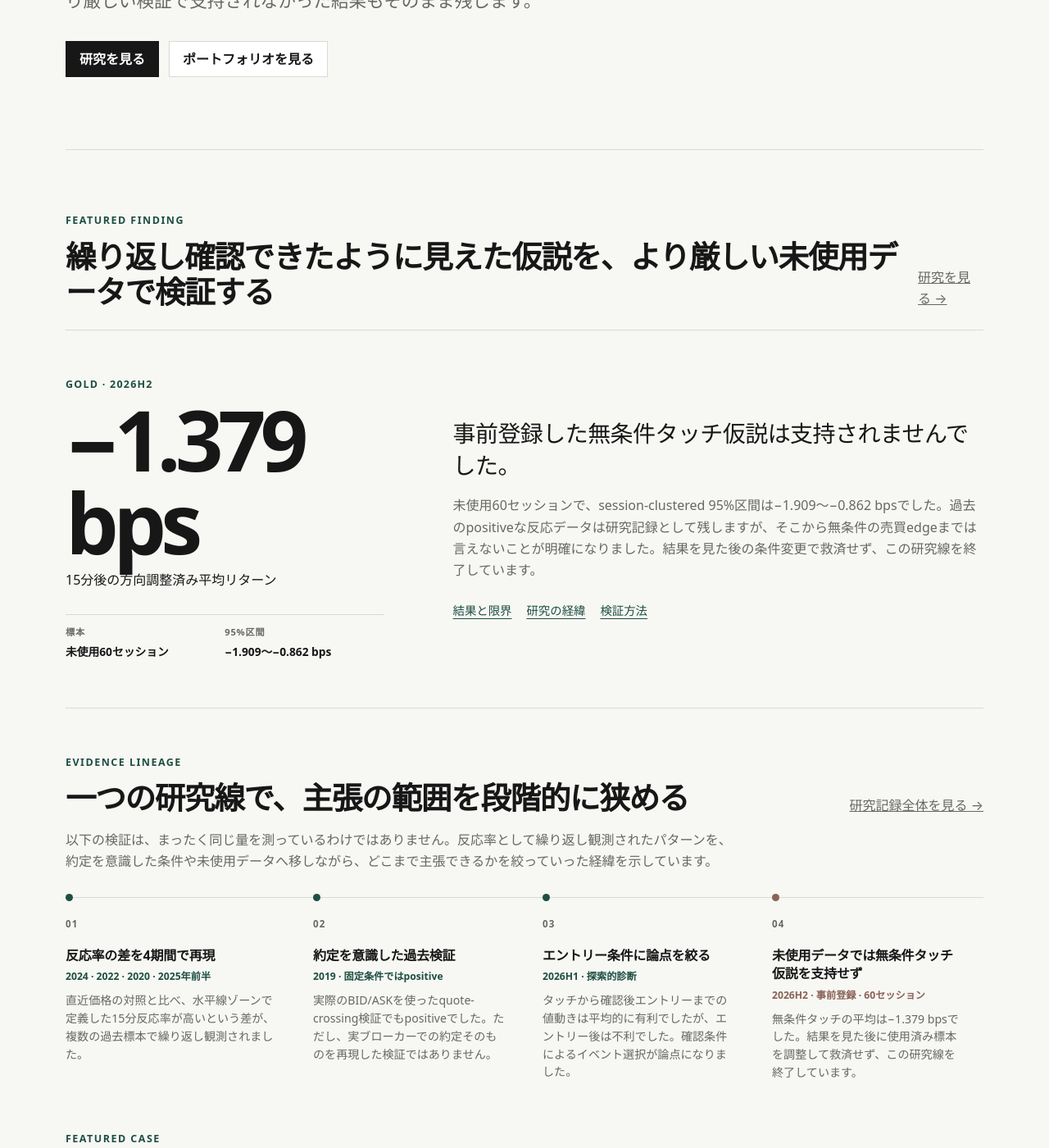
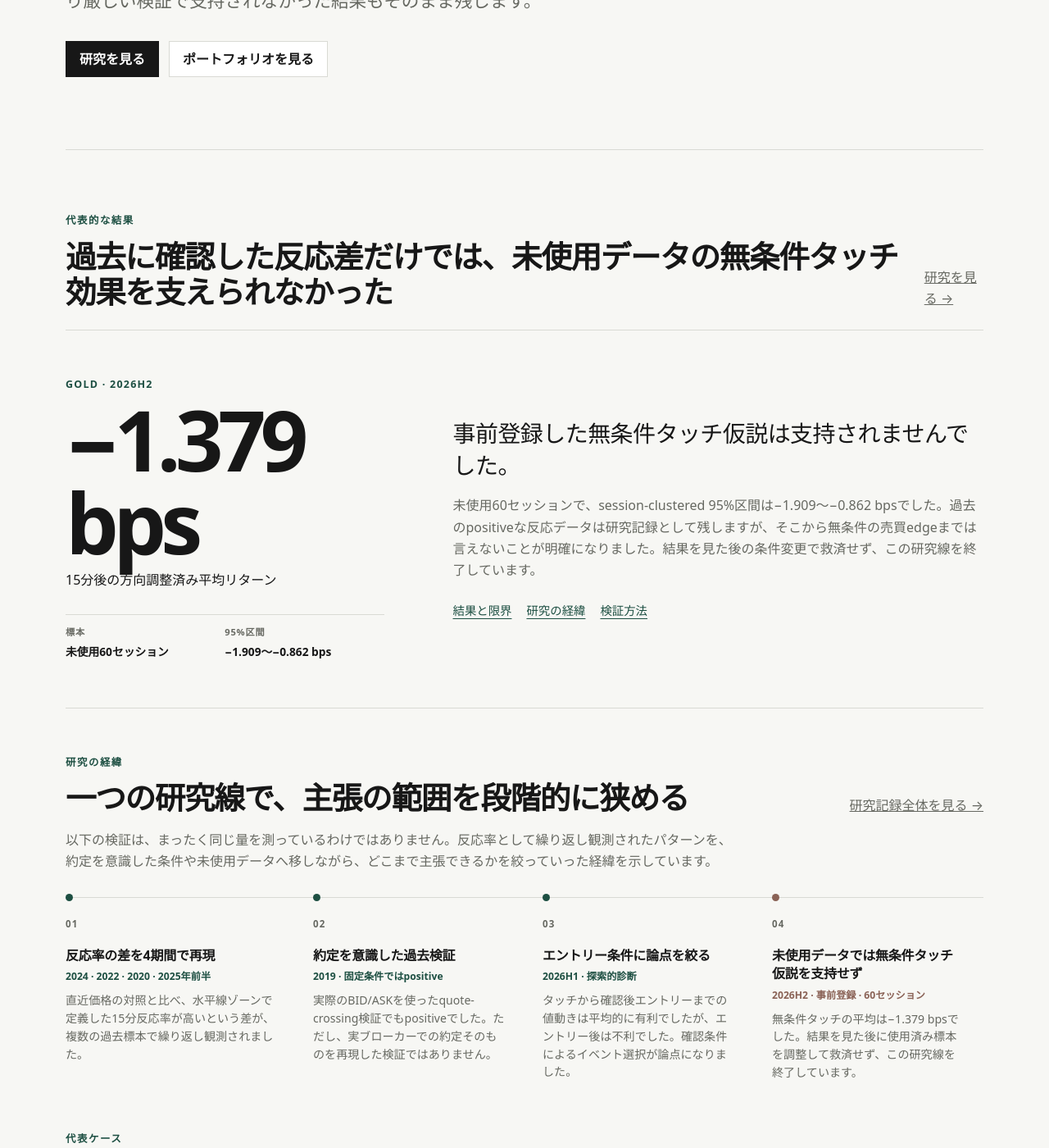
Before and after one commit to Josh-Temple/studio-lab-research, a Jekyll site: the page built from ja/index.md, in a window 1280 px wide and 1400 px high, scrolled down 548 px. Shown: the whole window at 82% size. Built offline with Jekyll 4.4.1, drawn with Linux system fonts in a browser that asks for light colours.

Commit message:
Refine Japanese homepage labels

```diff
--- a/ja/index.md
+++ b/ja/index.md
@@ -18,8 +18,8 @@ description: 公共分野の業務改革ケース、研究、ツールを、判
 <section class="section" aria-labelledby="featured-finding-title-ja">
   <div class="section-heading">
     <div>
-      <p class="eyebrow">Featured finding</p>
-      <h2 id="featured-finding-title-ja">繰り返し確認できたように見えた仮説を、より厳しい未使用データで検証する</h2>
+      <p class="eyebrow">代表的な結果</p>
+      <h2 id="featured-finding-title-ja">過去に確認した反応差だけでは、未使用データの無条件タッチ効果を支えられなかった</h2>
     </div>
     <a href="{{ '/ja/research/gold-horizontal-unconditional-touch-2026h2/' | relative_url }}">研究を見る →</a>
   </div>
@@ -48,7 +48,7 @@ description: 公共分野の業務改革ケース、研究、ツールを、判
 <section class="section compact-section evidence-lineage-section" aria-labelledby="evidence-lineage-title-ja">
   <div class="section-heading lineage-heading">
     <div>
-      <p class="eyebrow">Evidence lineage</p>
+      <p class="eyebrow">研究の経緯</p>
       <h2 id="evidence-lineage-title-ja">一つの研究線で、主張の範囲を段階的に狭める</h2>
     </div>
     <a href="{{ '/ja/research/gold-horizontal-replication-execution-evidence/' | relative_url }}">研究記録全体を見る →</a>
@@ -77,7 +77,7 @@ description: 公共分野の業務改革ケース、研究、ツールを、判
 <section class="section compact-section" aria-labelledby="featured-case-title-ja">
   <div class="section-heading">
     <div>
-      <p class="eyebrow">Featured case</p>
+      <p class="eyebrow">代表ケース</p>
       <h2 id="featured-case-title-ja">制約の強い組織でDXを横展開する業務改革</h2>
     </div>
     <a href="{{ '/ja/portfolio/' | relative_url }}">ケース全体を見る →</a>
@@ -105,7 +105,7 @@ description: 公共分野の業務改革ケース、研究、ツールを、判
 </section>
 
 <section class="section compact-section" aria-labelledby="explore-title-ja">
-  <div class="section-heading"><div><p class="eyebrow">Explore</p><h2 id="explore-title-ja">ほかの入口</h2></div></div>
+  <div class="section-heading"><div><p class="eyebrow">案内</p><h2 id="explore-title-ja">ほかの入口</h2></div></div>
   <div class="link-grid">
     <a class="link-panel" href="{{ '/ja/projects/' | relative_url }}"><span>プロジェクト</span><strong>実際に動くツールと学習システム</strong><small>直接試せる成果をまとめています。</small></a>
     <a class="link-panel" href="{{ '/ja/writing/' | relative_url }}"><span>記事</span><strong>研究や設計判断を読みやすく整理</strong><small>専門的な内容を、背景から追える形で説明します。</small></a>
```
